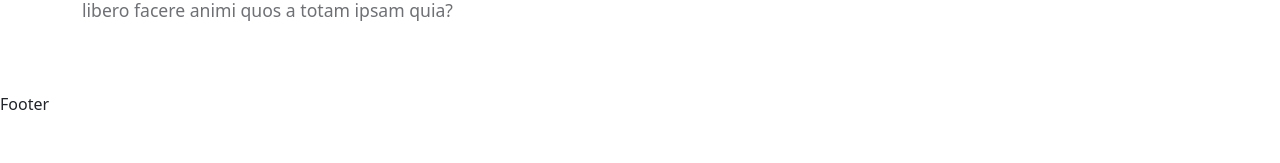
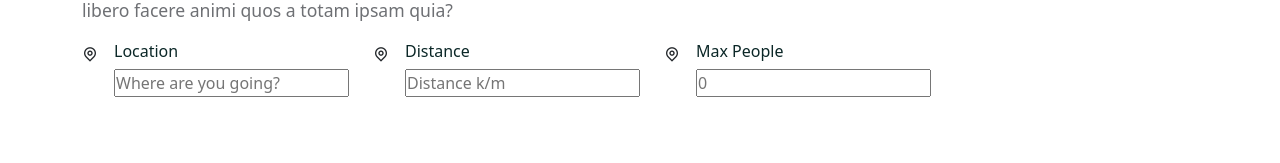
Before and after one commit to Billyrosecodes/Tour_app, a React (Create React App) app in the folder frontend/: page /home in a window 1280 px wide. Shown: the part 562-725 px from the top of the page. Built offline with nearby package versions, Linux system fonts and the light colour scheme; a web font is replaced by a local one.

Commit message:
adding the input container housing the filter by distance,location search functionlity

```diff
--- a/frontend/src/pages/Home.jsx
+++ b/frontend/src/pages/Home.jsx
@@ -7,6 +7,8 @@
 import heroVideo from "../assets/images/hero-video.mp4";
 import worldImg from "../assets/images/world.png";
 import Subtitle from "./../shared/Subtitle";
+
+import SearchBar from "../shared/SearchBar";
 
 const Home = () => {
   return (
@@ -49,6 +51,8 @@
                 <img src={heroImg02} alt="" />
               </div>
             </Col>
+
+            <SearchBar />
           </Row>
         </Container>
       </section>
--- /dev/null
+++ b/frontend/src/shared/SearchBar.jsx
@@ -0,0 +1,43 @@
+import React from "react";
+import "./search-bar.css";
+import { Col, Form, FormGroup } from "reactstrap";
+
+const SearchBar = () => {
+  return (
+    <Col lg="12">
+      <div className="search_bar">
+        <Form className="d-flex align-items-center gap-4">
+          <FormGroup className="d-flex gap-3 form_group form_group-fast">
+            <span>
+              <i class="ri-map-pin-line"></i>
+            </span>
+            <div>
+                <h6>Location</h6>
+                <input type="text" placeholder="Where are you going?"></input>
+            </div>
+          </FormGroup>
+          <FormGroup className="d-flex gap-3 form_group form_group-fast">
+            <span>
+              <i class="ri-map-pin-line"></i>
+            </span>
+            <div>
+                <h6>Distance</h6>
+                <input type="text" placeholder="Distance k/m"></input>
+            </div>
+          </FormGroup>
+          <FormGroup className="d-flex gap-3 form_group form_group-last">
+            <span>
+              <i class="ri-map-pin-line"></i>
+            </span>
+            <div>
+                <h6>Max People</h6>
+                <input type="number" placeholder="0"></input>
+            </div>
+          </FormGroup>
+        </Form>
+      </div>
+    </Col>
+  );
+};
+
+export default SearchBar;
```
Also changed, not shown: frontend/src/shared/search-bar.css (added).
